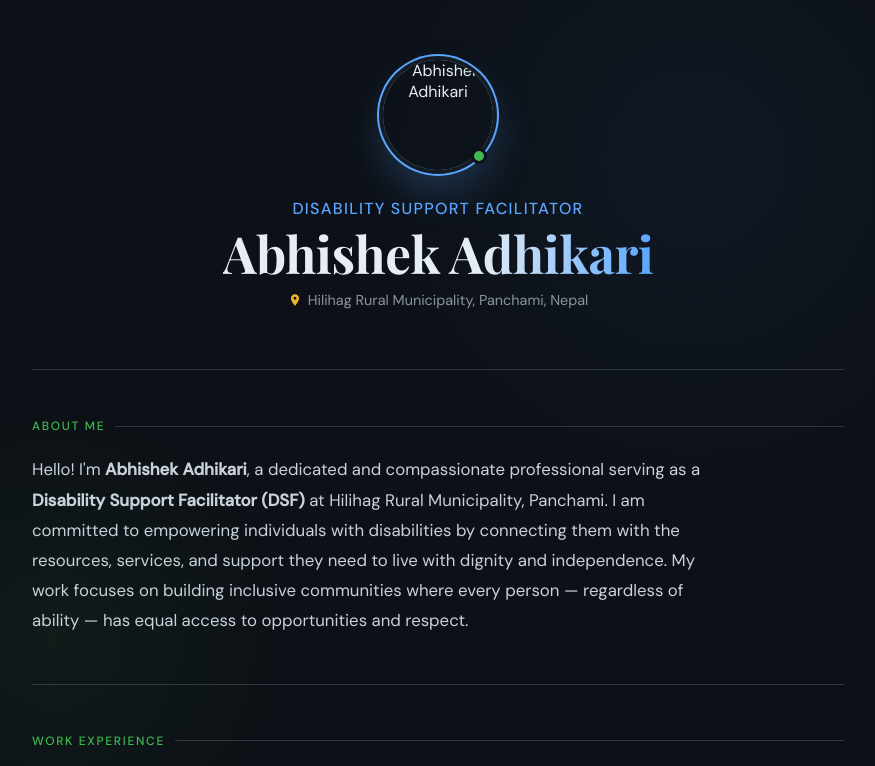
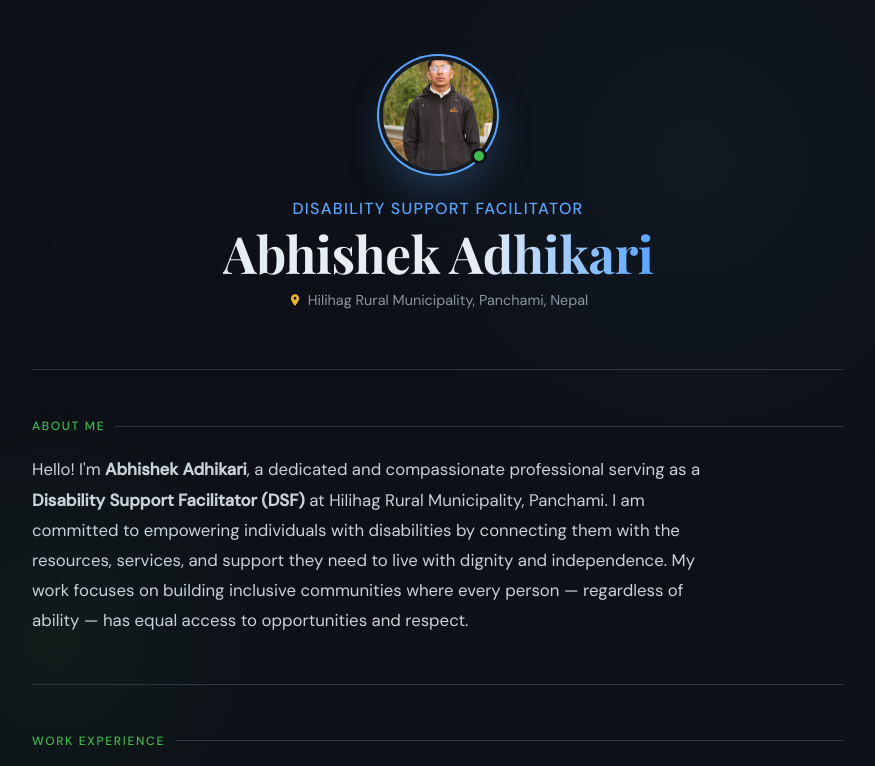
Before and after one commit to adhikariabhishek357-boop/myPortfolio, a plain HTML site: page index.html in a window 1280 px wide. Shown: the top 766 px of the page, without its empty margins (202-1077 px from the left). Drawn offline with nearby package versions, Linux system fonts and the light colour scheme; a web font is replaced by a local one.

Commit message:
Change logo image format from .jpg to .jpeg

```diff
--- a/index.html
+++ b/index.html
@@ -322,7 +322,7 @@
     <div class="hero">
       <div class="avatar-wrap">
         <div class="avatar">
-          <img src="logo.jpg" alt="Abhishek Adhikari" />
+          <img src="logo.jpeg" alt="Abhishek Adhikari" />
         </div>
         <div class="status-dot"></div>
       </div>
```
